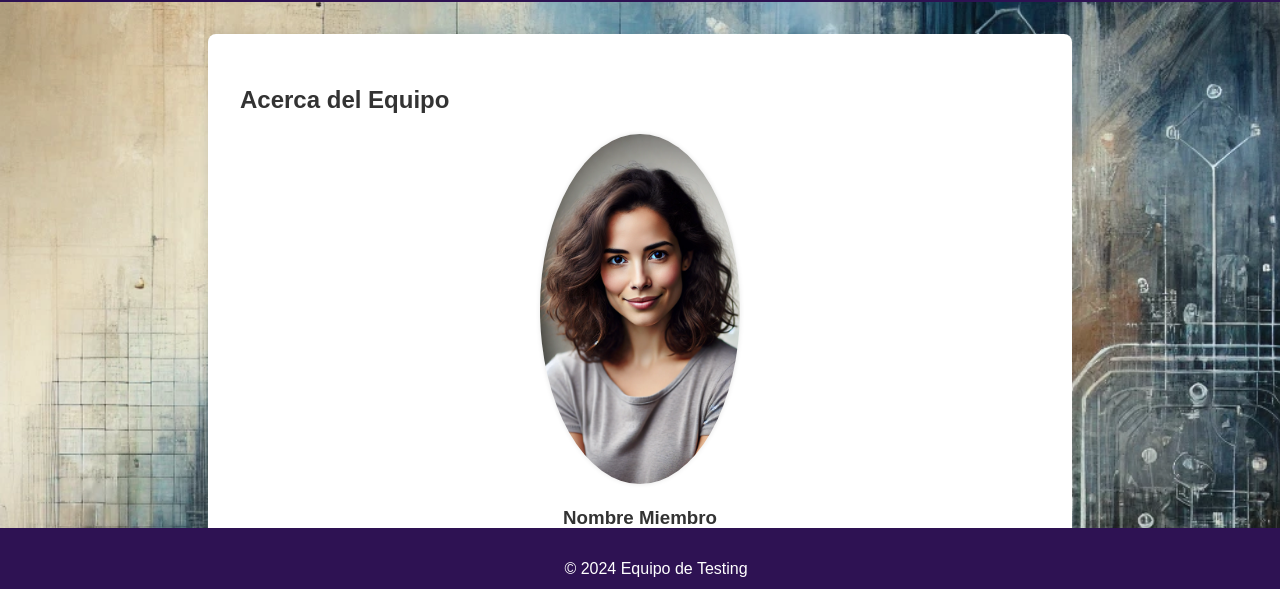
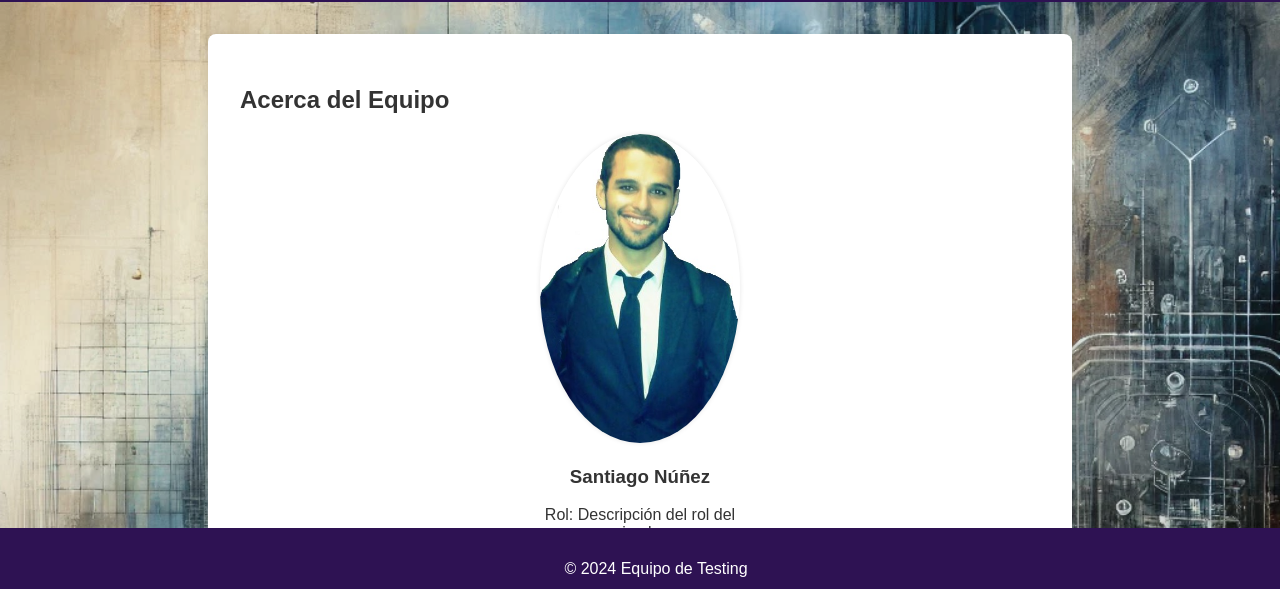
Before and after one commit to sigmaxevious/PortfolioJaP, a plain HTML site: page index.html in a window 1280 px wide. Shown: the part 190-779 px from the top of the page. Drawn offline with Linux system fonts and the light colour scheme.

Commit message:
Agregue perfil santiago

```diff
--- a/index.html
+++ b/index.html
@@ -20,11 +20,11 @@
         <h2>Acerca del Equipo</h2>
         <div class="team-members">
             <div class="member">
-                <img src="images/foto_perfil.webp" alt="Foto de Nombre Miembro">
-                <h3>Nombre Miembro</h3>
+                <img src="images/santiago%20foto.jpg" alt="Foto de Nombre Miembro">
+                <h3>Santiago Núñez</h3>
                 <p>Rol: Descripción del rol del miembro</p>
                 <a href="cv1.pdf">Ver CV</a>
-                <p>Contacto: <a href="mailto:miembro1@correo.com">miembro1@correo.com</a></p>
+                <p>Contacto: <a href="mailto:snunes_92@hotmail.com">miembro1@correo.com</a></p>
             </div>
             <!-- Repetir para cada miembro del equipo -->
         </div>
```
